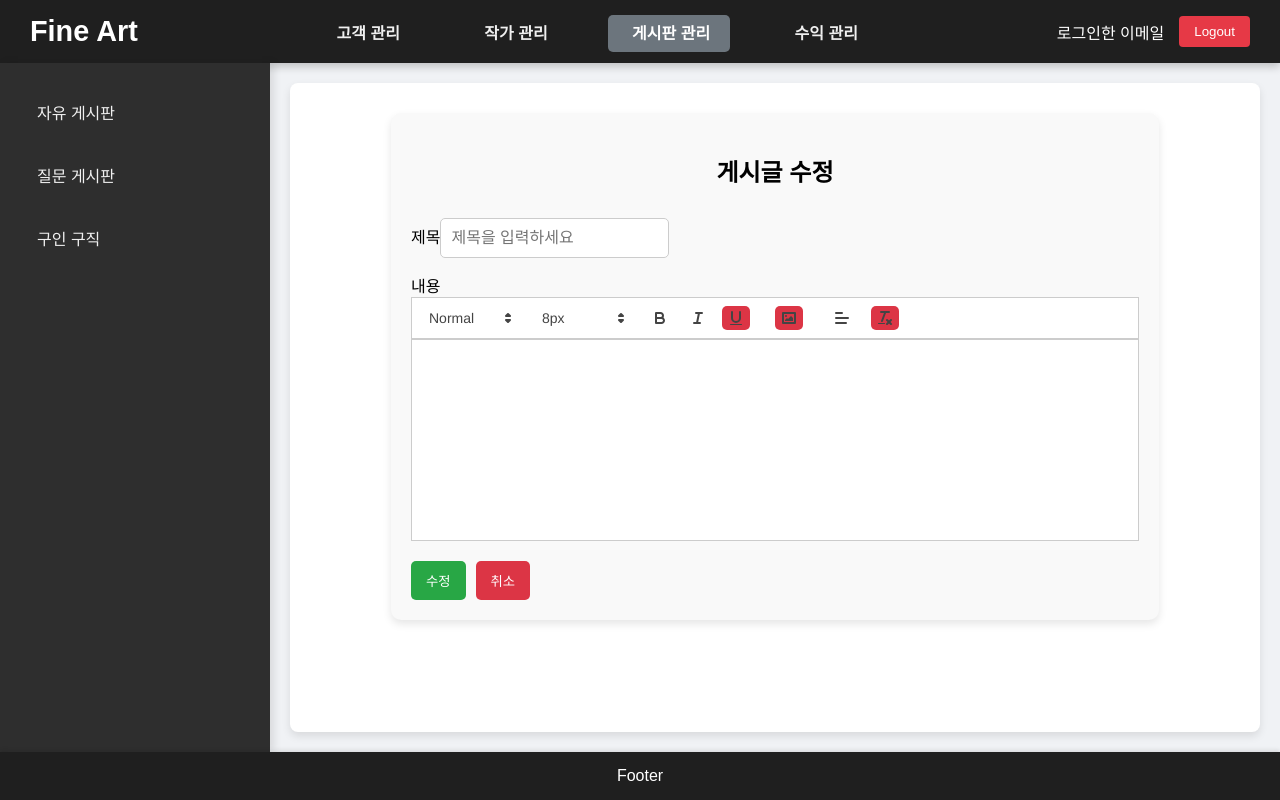
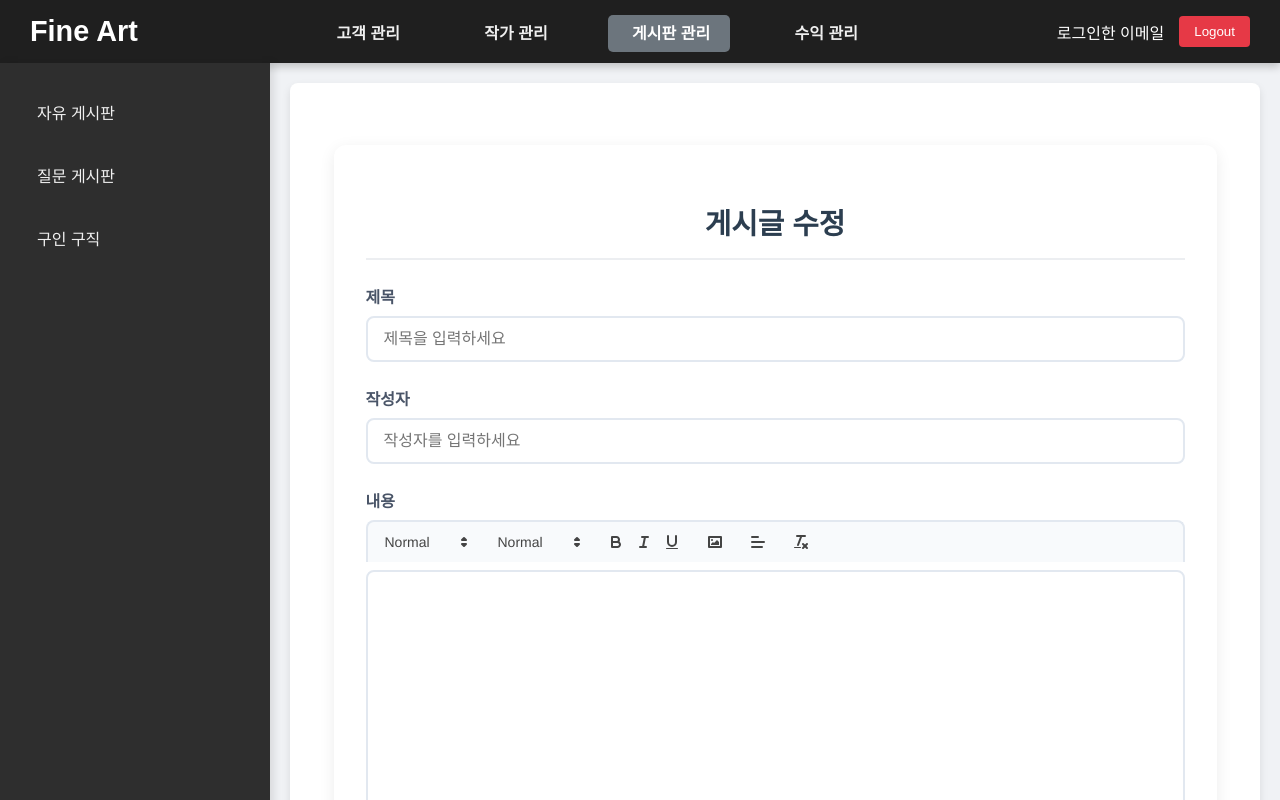
Before and after one commit to Dream100hak/fineart, a React (Create React App) app in the folder fineartAdmin/: page /board/1/1 in a window 1280 px wide. Shown: the top 800 px of the page. Built offline with nearby package versions, Linux system fonts and the light colour scheme; no server answers.

Commit message:
11. BoardDetail.css , BoardList.css

```diff
--- a/fineartAdmin/src/page/BoardDetails.css
+++ b/fineartAdmin/src/page/BoardDetails.css
@@ -1,190 +1,128 @@
 /* BoardDetails.css */
-
 .board-details-container {
-  width: 80%;
-  margin: 0 auto;
-  padding: 20px;
-  background-color: #f9f9f9;
-  border-radius: 10px;
-  box-shadow: 0 4px 8px rgba(0, 0, 0, 0.1);
+  width: 90%;
+  max-width: 1200px;
+  margin: 2rem auto;
+  padding: 2rem;
+  background-color: #ffffff;
+  border-radius: 12px;
+  box-shadow: 0 4px 16px rgba(0, 0, 0, 0.08);
 }
 
-.article-content {
-  text-align: left;
-}
-
-.article-content h1 {
-  font-size: 2rem;
-  margin-bottom: 10px;
-}
-
-.article-content p {
-  font-size: 1.2rem;
-  line-height: 1.6;
-}
-
-.actions {
-  margin-top: 20px;
-}
-
-.actions button {
-  margin-right: 10px;
-  padding: 10px 15px;
-  border: none;
-  background-color: #007bff;
-  color: white;
-  border-radius: 5px;
-  cursor: pointer;
-  transition: background-color 0.3s;
-}
-
-.actions button:hover {
-  background-color: #0056b3;
+.board-details-container h2 {
+  font-size: 1.8rem;
+  color: #2c3e50;
+  margin-bottom: 1.5rem;
+  padding-bottom: 1rem;
+  border-bottom: 2px solid #eceef1;
 }
 
 .edit-form {
   display: flex;
   flex-direction: column;
+  gap: 1.5rem;
 }
 
-.edit-form input[type="text"],
-.edit-form textarea {
-  margin-bottom: 15px;
-  padding: 10px;
-  font-size: 1rem;
-  border: 1px solid #ccc;
-  border-radius: 5px;
+.input-group {
+  display: flex;
+  flex-direction: column;
+  gap: 0.5rem;
 }
 
-.edit-form button {
-  margin-right: 10px;
-  padding: 10px 15px;
-  border: none;
-  background-color: #28a745;
-  color: white;
-  border-radius: 5px;
-  cursor: pointer;
-  transition: background-color 0.3s;
+.input-group label {
+  font-size: 1rem;
+  font-weight: 600;
+  color: #4a5568;
 }
 
-.edit-form button:hover {
-  background-color: #218838;
+.input-group input,
+.input-group textarea {
+  padding: 0.75rem 1rem;
+  border: 2px solid #e2e8f0;
+  border-radius: 8px;
+  font-size: 1rem;
+  transition: all 0.3s ease;
 }
 
-.edit-form button:last-of-type {
-  background-color: #dc3545;
+.input-group input:focus,
+.input-group textarea:focus {
+  outline: none;
+  border-color: #4299e1;
+  box-shadow: 0 0 0 3px rgba(66, 153, 225, 0.1);
 }
 
-.edit-form button:last-of-type:hover {
-  background-color: #c82333;
+.button-group {
+  display: flex;
+  gap: 1rem;
+  margin-top: 1.5rem;
 }
 
-/* 폰트 사이즈 레이블 설정 */
-.ql-snow .ql-picker.ql-size .ql-picker-item[data-value="8px"]::before {
-  content: '8px';
-}
-.ql-snow .ql-picker.ql-size .ql-picker-item[data-value="10px"]::before {
-  content: '10px';
-}
-.ql-snow .ql-picker.ql-size .ql-picker-item[data-value="12px"]::before {
-  content: '12px';
-}
-.ql-snow .ql-picker.ql-size .ql-picker-item[data-value="14px"]::before {
-  content: '14px';
-}
-.ql-snow .ql-picker.ql-size .ql-picker-item[data-value="18px"]::before {
-  content: '18px';
-}
-.ql-snow .ql-picker.ql-size .ql-picker-item[data-value="24px"]::before {
-  content: '24px';
-}
-.ql-snow .ql-picker.ql-size .ql-picker-item[data-value="36px"]::before {
-  content: '36px';
-}
-.ql-snow .ql-picker.ql-size .ql-picker-item[data-value="72px"]::before {
-  content: '72px';
+.submit-button,
+.cancel-button {
+  padding: 0.75rem 1.5rem;
+  border: none;
+  border-radius: 8px;
+  font-size: 1rem;
+  font-weight: 600;
+  cursor: pointer;
+  transition: all 0.3s ease;
 }
 
-/* 선택된 폰트 사이즈 레이블 설정 */
-.ql-snow .ql-picker.ql-size .ql-picker-label[data-value="8px"]::before {
-  content: '8px';
-}
-.ql-snow .ql-picker.ql-size .ql-picker-label[data-value="10px"]::before {
-  content: '10px';
-}
-.ql-snow .ql-picker.ql-size .ql-picker-label[data-value="12px"]::before {
-  content: '12px';
-}
-.ql-snow .ql-picker.ql-size .ql-picker-label[data-value="14px"]::before {
-  content: '14px';
-}
-.ql-snow .ql-picker.ql-size .ql-picker-label[data-value="18px"]::before {
-  content: '18px';
-}
-.ql-snow .ql-picker.ql-size .ql-picker-label[data-value="24px"]::before {
-  content: '24px';
-}
-.ql-snow .ql-picker.ql-size .ql-picker-label[data-value="36px"]::before {
-  content: '36px';
-}
-.ql-snow .ql-picker.ql-size .ql-picker-label[data-value="72px"]::before {
-  content: '72px';
+.submit-button {
+  background-color: #4299e1;
+  color: white;
 }
 
-
-.ql-size-8px {
-  font-size: 8px;
-}
-.ql-size-10px {
-  font-size: 10px;
-}
-.ql-size-12px {
-  font-size: 12px;
-}
-.ql-size-14px {
-  font-size: 14px;
-}
-.ql-size-18px {
-  font-size: 18px;
-}
-.ql-size-24px {
-  font-size: 24px;
-}
-.ql-size-36px {
-  font-size: 36px;
-}
-.ql-size-72px {
-  font-size: 72px;
+.submit-button:hover {
+  background-color: #3182ce;
 }
 
+.cancel-button {
+  background-color: #e2e8f0;
+  color: #4a5568;
+}
 
-.ql-container {
-  height: auto !important;
+.cancel-button:hover {
+  background-color: #cbd5e0;
+}
+
+/* Quill Editor Customization */
+#editor {
+  border: 2px solid #e2e8f0 !important;
+  border-radius: 8px;
+  min-height: 300px;
+}
+
+.ql-toolbar.ql-snow {
+  border: 2px solid #e2e8f0 !important;
+  border-bottom: none !important;
+  border-radius: 8px 8px 0 0;
+  background-color: #f8fafc;
+}
+
+.ql-container.ql-snow {
+  border: 2px solid #e2e8f0 !important;
+  border-top: none !important;
+  border-radius: 0 0 8px 8px;
 }
 
 .ql-editor {
-  height: auto !important;
-  min-height: 200px;
-  padding: 20px;
-  overflow: hidden;
+  min-height: 300px;
+  font-size: 1rem;
+  line-height: 1.6;
 }
 
-/* 툴바가 컨텐츠 위에 고정되도록 설정 */
-.ql-toolbar.ql-snow {
-  position: sticky;
-  top: 0;
-  z-index: 1;
-  background: white;
-  border-bottom: 1px solid #ccc;
+/* Loading State */
+.loading {
+  text-align: center;
+  padding: 2rem;
+  color: #4a5568;
+  font-size: 1.2rem;
 }
 
-/* 에디터 컨테이너에 transition 효과 추가 */
-#editor {
-  transition: height 0.2s ease-in-out;
+/* Error Messages */
+.error-message {
+  color: #e53e3e;
+  font-size: 0.875rem;
+  margin-top: 0.25rem;
 }
-
-/* 이미지가 에디터 너비를 벗어나지 않도록 설정 */
-.ql-editor img {
-  max-width: 100%;
-  height: auto;
-}
--- a/fineartAdmin/src/page/BoardDetails.js
+++ b/fineartAdmin/src/page/BoardDetails.js
@@ -18,6 +18,7 @@ function BoardDetails() {
   const [title, setTitle] = useState('');
   const [content, setContent] = useState('');
   const [loading, setLoading] = useState(true);
+  const [writer, setWriter] = useState('');
   const quillRef = useRef(null);
   const navigate = useNavigate();
 
@@ -66,9 +67,9 @@ function BoardDetails() {
     if (editor && !quillRef.current) {
       console.log('Editor found, initializing Quill...');
 
-      // 에디터 컨테이너에서 고정 높이 제거
+      // 에디터 초기 스타일 설정
       editor.style.height = 'auto';
-      editor.style.minHeight = '200px'; // 최소 높이는 설정
+      editor.style.minHeight = '300px'; // 최소 높이 설정
 
       const quill = new Quill(editor, {
         theme: 'snow',
@@ -88,7 +89,7 @@ function BoardDetails() {
             }
           },
           imageResize: {
-            modules: ['Resize', 'DisplaySize', 'Toolbar'], // Toolbar 모듈 추가
+            modules: ['Resize', 'DisplaySize', 'Toolbar'],
             displayStyles: {
               backgroundColor: 'black',
               color: 'white',
@@ -101,20 +102,34 @@ function BoardDetails() {
         formats: ['header', 'size', 'bold', 'italic', 'underline', 'image', 'align']
       });
 
-      // 컨텐츠 변경 시 높이 자동 조절
+      // 컨텐츠 변경 시 자동 높이 조절
+      const updateEditorHeight = () => {
+        const editorRoot = quill.root;
+        const scrollHeight = editorRoot.scrollHeight;
+        editor.style.height = 'auto';
+        editor.style.height = scrollHeight + 'px';
+        editorRoot.style.height = 'auto';
+      };
+
+      // 텍스트 변경 이벤트에 높이 조절 함수 연결
       quill.on('text-change', () => {
-        const editorHeight = quill.root.scrollHeight;
-        editor.style.height = editorHeight + 'px';
+        updateEditorHeight();
       });
 
-      console.log('Quill initialized:', quill);
+      // 이미지 로드 완료 시 높이 재조정
+      quill.root.addEventListener('load', (event) => {
+        if (event.target.tagName === 'IMG') {
+          updateEditorHeight();
+        }
+      }, true);
+
       quillRef.current = quill;
 
+      // 초기 컨텐츠가 있는 경우 설정
       if (content) {
         quill.root.innerHTML = content;
         // 초기 컨텐츠 로드 후 높이 조절
-        const initialHeight = quill.root.scrollHeight;
-        editor.style.height = initialHeight + 'px';
+        setTimeout(updateEditorHeight, 0);
       }
     }
   }, [content, imageHandler]);
@@ -137,10 +152,11 @@ function BoardDetails() {
 
       try {
         const response = await axios.get(`/api/board/${boardType}/articles/${articleId}`);
-        const { title: articleTitle, content: articleContent } = response.data;
+        const { title: articleTitle, content: articleContent, writer: articleWriter } = response.data;
 
         setTitle(articleTitle);
         setContent(articleContent);
+        setWriter(articleWriter);
       } catch (error) {
         console.error('게시글 조회 실패:', error);
         alert('게시글을 불러오는데 실패했습니다.');
@@ -160,6 +176,11 @@ function BoardDetails() {
       return;
     }
 
+    if (!writer.trim()) {
+      alert('작성자를 입력해주세요.');
+      return;
+    }
+
     if (!quillRef.current.root.innerHTML.trim()) {
       alert('내용을 입력해주세요.');
       return;
@@ -167,6 +188,7 @@ function BoardDetails() {
 
     const articleData = {
       title,
+      writer,
       content: quillRef.current.root.innerHTML,
       boardType
     };
@@ -220,6 +242,17 @@ function BoardDetails() {
           />
         </div>
         <div className="input-group">
+          <label htmlFor="writer">작성자</label>
+          <input
+            type="text"
+            id="writer"
+            value={writer}
+            onChange={(e) => setWriter(e.target.value)}
+            placeholder="작성자를 입력하세요"
+            required
+          />
+        </div>
+        <div className="input-group">
           <label htmlFor="editor">내용</label>
           <div
             id="editor"
```
Also changed, not shown: fineartAdmin/src/page/BoardList.css (+185 -47 lines). Lines whose indentation alone changed are shown as unchanged.
